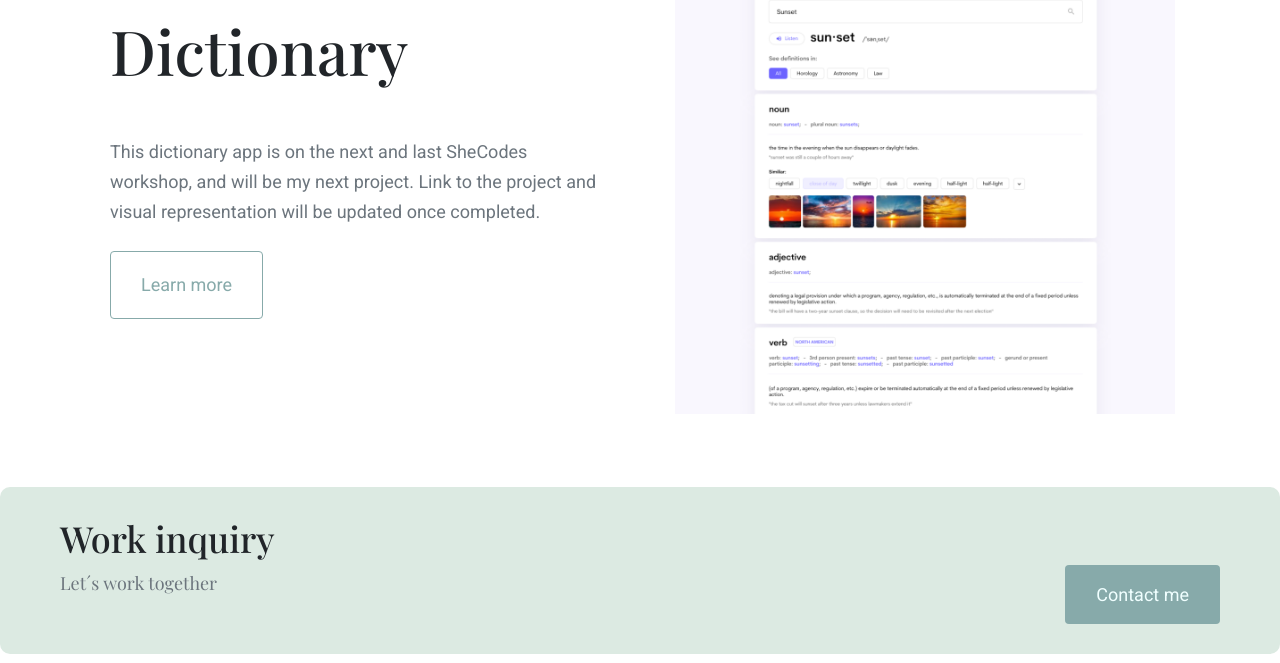
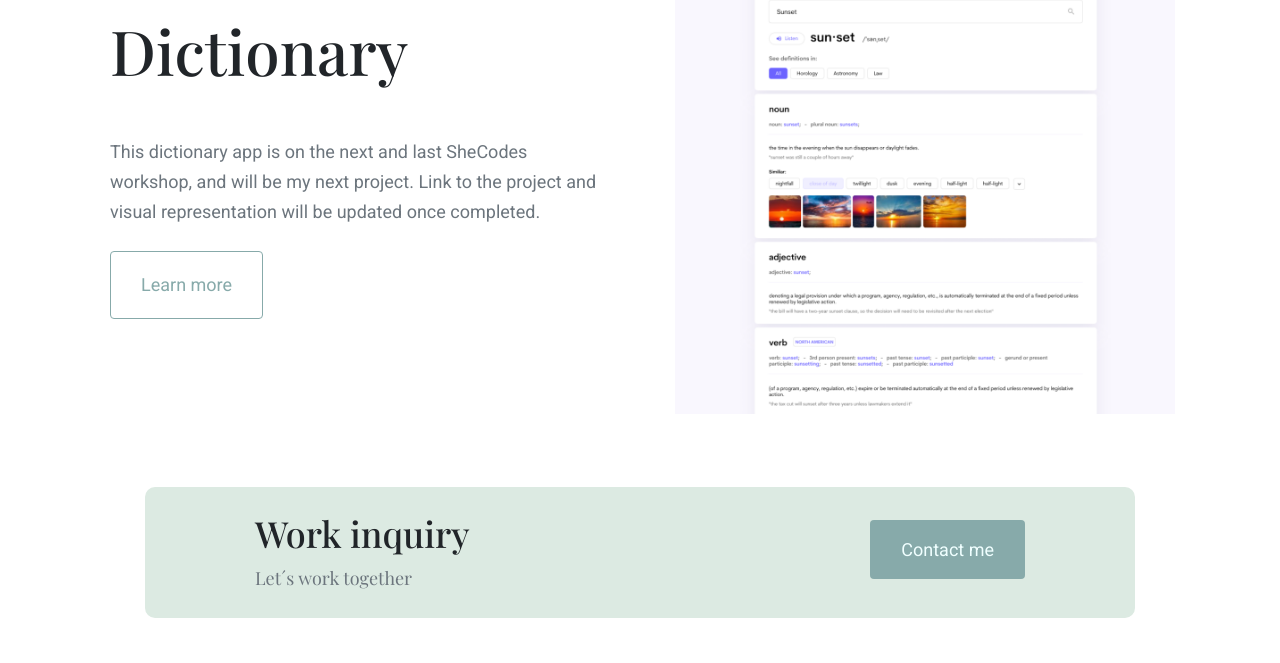
Before and after one commit to MoniOsorio/MO-portfolio, a plain HTML site: page index.html in a window 1280 px wide. Shown: the part 2345-3008 px from the top of the page. Drawn offline with nearby package versions, Linux system fonts and the light colour scheme.

Commit message:
fixed footer looks

```diff
--- a/index.html
+++ b/index.html
@@ -96,19 +96,19 @@
 </div>
 </body>
 <footer>
-    <div class="contact-box d-flex justify-content-between mb-5 d-none d-md-flex">
+    <div class="contact-box justify-content-between mb-5 d-none d-md-flex">
         <div>
         <h4>Work inquiry</h4>
         <p class="text-muted">Let´s work together</p>
         </div>
         <div>
-        <a href="mailto:monica.osorioh@gmail.com" class="btn btn-index mt-5">Contact me</a>
+        <a href="mailto:monica.osorioh@gmail.com" class="btn btn-index mt-2">Contact me</a>
         </div>
     </div>
    <div class="d-flex justify-content-center mb-3">
     <a href="mailto:monica.osorioh@gmail.com" class="email-link"> monica.osorioh@gmail.com</a>
      </div>
-   <div class="social-links d-flex justify-content-center">
+   <div class="social-links d-flex justify-content-center mb-1">
 
     <a href="https://www.instagram.com/moon_mon/" target="_blank">
         <i class="fa-brands fa-instagram text-center"></i>
--- a/styles/portfolio.css
+++ b/styles/portfolio.css
@@ -80,7 +80,8 @@ footer {
 
 footer .contact-box {
     background-color: var(--secondary-color);
-    padding: 30px 60px;
+    padding: 25px 110px;
+    margin: 25px 145px;
     border-radius: 10px;
 }
 
```
Also changed, not shown: about.html (+3 -3 lines), work.html (+3 -3 lines).
